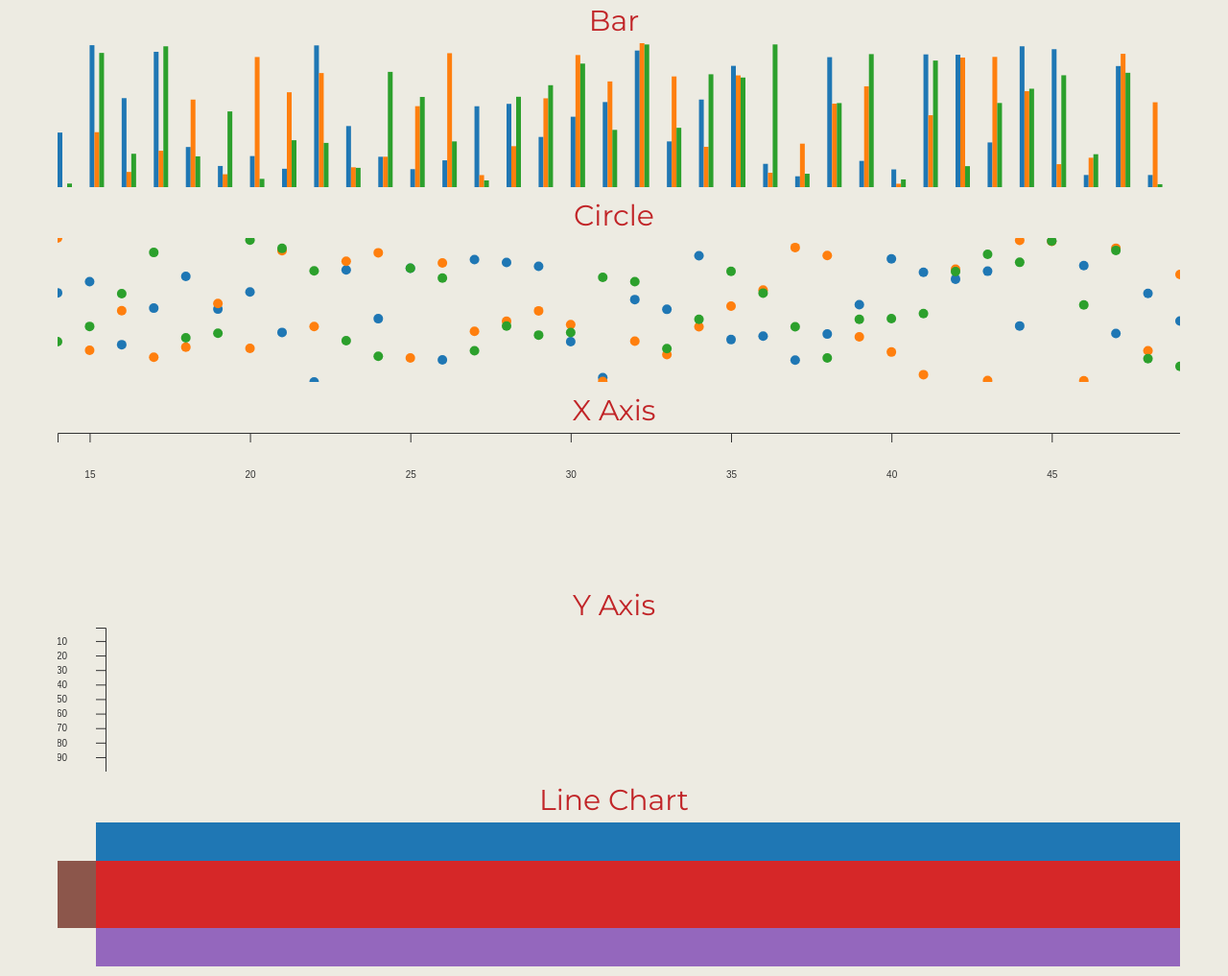
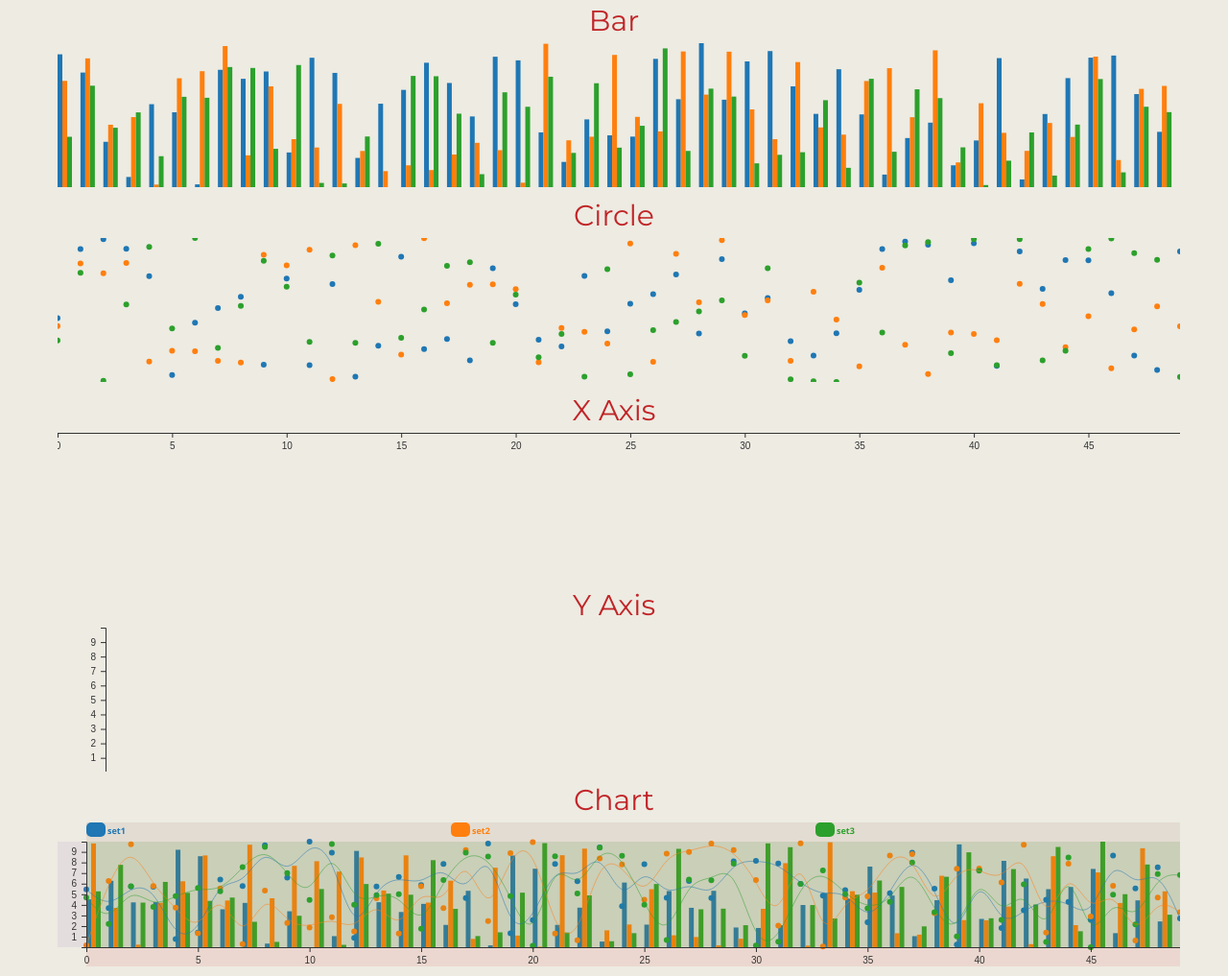
Before and after one commit to faaydemir/reusabled3, a plain HTML site: page index.html in a window 1280 px wide. Shown: the part 495-1512 px from the top of the page at 96% size. Drawn offline with nearby package versions, Linux system fonts and the light colour scheme.

Commit message:
char module  first version

```diff
--- a/index.html
+++ b/index.html
@@ -70,7 +70,7 @@
             </div>
         </div>
         <div class="item">
-            <h2 class="chart-header">Line Chart</h2>
+            <h2 class="chart-header">Chart</h2>
             <div id="linechart" class="chart">
 
             </div>
@@ -92,7 +92,7 @@
     <script src="src/components/tooltip.js"></script>
 
     <script src="src/modules/ModuleBase.js"></script>
-    <script src="src/modules/LineChart.js"></script>
+    <script src="src/modules/Chart.js"></script>
 
     <script src="src/main.js"></script>
 </body>
--- a/src/components/circle.js
+++ b/src/components/circle.js
@@ -17,14 +17,27 @@ class Circle extends d3Base {
             maxY: null,
             x: d => d.x,
             y: d => d.y,
+            z: null,
             mouseOut: null,
             mouseOver: null,
-            r: 5,
+            r: 3,
         };
 
         this._init(container, data, config);
         this._initScales();
         this._draw();
+    }
+    _initScales() {
+        super._initScales();
+
+        if (this.config.z) {
+            this.domainZ = this.config.domainZ || d3.extent(this.__flattenData, this.config.z);
+            this.scaleZ = this.config.scaleZ || d3.scaleLinear()
+                .range([this.config.r / 5, this.config.r])
+                .domain(this.domainZ);
+        } else {
+            this.scaleZ = d => this.config.r;
+        }
     }
     _draw() {
         this._circleContainer = this.container
@@ -48,7 +61,7 @@ class Circle extends d3Base {
                 .attr("class", "circle")
                 .attr("cx", d => this.scaleX(this.config.x(d)))
                 .attr("cy", d => this.scaleY(this.config.y(d)))
-                .attr("r", this.config.r)
+                .attr("r", d => this.scaleZ(this.config.y(d)));
 
         }
 
@@ -70,13 +83,13 @@ class Circle extends d3Base {
                 .attr("class", "circle")
                 .attr("cx", d => this.scaleX(this.config.x(d)))
                 .attr("cy", d => this.scaleY(this.config.y(d)))
-                .attr("r", this.config.r);
+                .attr("r", d => this.scaleZ(this.config.y(d)));
 
             // update
             selection
                 .attr("cx", d => this.scaleX(this.config.x(d)))
                 .attr("cy", d => this.scaleY(this.config.y(d)))
-                .attr("r", this.config.r);
+                .attr("r", d => this.scaleZ(this.config.y(d)));
 
             selection.exit().remove();
         }
--- a/src/components/d3-base.js
+++ b/src/components/d3-base.js
@@ -11,6 +11,11 @@ class d3Base {
         this._updateDraw;
 
 
+    }
+    AppendDataAsync(data) {
+        return new Promise((resolve, reject) => {
+            this.AppendData(data);
+        });
     }
     AppendData(data) {
         this._addData(data);
@@ -80,10 +85,10 @@ class d3Base {
 
 
         let dataArrays = Object.values(this.data);
-        let flattenData = [].concat.apply([], dataArrays);
+        this.__flattenData = [].concat.apply([], dataArrays);
 
-        this.domainX = this.config.domainX || d3.extent(flattenData, this.config.x);
-        this.domainY = this.config.domainY || d3.extent(flattenData, this.config.y);
+        this.domainX = this.config.domainX || d3.extent(this.__flattenData, this.config.x);
+        this.domainY = this.config.domainY || d3.extent(this.__flattenData, this.config.y);
 
         this.scaleX = this.config.scaleX || d3.scaleLinear()
             .range([0, this.config.width])
@@ -91,6 +96,6 @@ class d3Base {
 
         this.scaleY = this.config.scaleY || d3.scaleLinear()
             .range([this.config.height, 0])
-            .domain(this.domainY.reverse());
+            .domain(this.domainY);
     }
 }
--- a/src/components/label.js
+++ b/src/components/label.js
@@ -6,13 +6,15 @@ class Label extends d3Base {
             colorMap: d3.scaleOrdinal(d3.schemeCategory10),
             flow: "X",
             width: "100%",
-            opacity: 1,
+            opacity: 0.7,
             height: "100%",
             format: d => d,
-            labelWidth: 32,
-            labelHeight: 20,
+            labelWidth: 20,
+            labelHeight: 15,
         }
+        this.AppendData = null;
         this._init(container, data, config);
+        this.data = Object.keys(data);
         this._initScales();
         this._draw()
     }
--- a/src/components/line.js
+++ b/src/components/line.js
@@ -8,8 +8,6 @@ class Line extends d3Base {
 
         this._defaultConfig = {
             colorMap: d3.scaleOrdinal(d3.schemeCategory10),
-
-
             yAxisWidth: 40,
             xAxisHeight: 40,
             strokeWidth: 1,
--- a/src/components/xAxis.js
+++ b/src/components/xAxis.js
@@ -23,10 +23,10 @@ class xAxis extends d3Base {
             .scale(this.scaleX)
             .ticks(this.config.tickCount)
             .tickFormat(this.config.format)
-            .tickSizeOuter(40)
-            .tickPadding(30)
-            .tickSizeInner(20)
-            .tickSize(10)
+            .tickSizeOuter(5)
+            .tickPadding(5)
+            .tickSizeInner(5)
+            .tickSize(5)
 
         this.xAxisContainer = this.container
             .append("g")
--- a/src/components/yAxis.js
+++ b/src/components/yAxis.js
@@ -23,10 +23,10 @@ class yAxis extends d3Base {
             .scale(this.scaleY)
             .ticks(this.config.tickCount)
             .tickFormat(this.config.format)
-            .tickSizeOuter(40)
-            .tickPadding(30)
-            .tickSizeInner(20)
-            .tickSize(10)
+            .tickSizeOuter(5)
+            .tickPadding(5)
+            .tickSizeInner(5)
+            .tickSize(5)
 
         this.yAxisContainer = this.container
             .append("g")
--- a/src/main.js
+++ b/src/main.js
@@ -4,7 +4,9 @@ function CreateData(count, start) {
     for (let index = 0; index < count; index++) {
         data.push({
             x: index + start,
-            y: Math.random() * 100
+            y: Math.random() * 10,
+            z: Math.random() * 100,
+            q: Math.random() * 1000
         });
     }
     return data;
@@ -21,13 +23,12 @@ async function AddData(chart, sleepTime, dataCount, addCount) {
 }
 
 let config = {
-    maxDataCount: 73
+    maxDataCount: 101
 }
 let lineChartConfig = {
-    maxDataCount: 100,
+    maxDataCount: 101,
 }
 let chartModuleConfig = {
-    component: ["bar", "circle", "line", "xAxis", "yAxis", "label"],
     components: {
         bar: {
             config: {
@@ -44,17 +45,18 @@ let data = {
     set3: []
 }
 
-let label = new Label("#label", Object.keys(data), {});
+let label = new Label("#label", data, {});
 let line = new Line("#line", data, config);
 let XAxis = new xAxis("#xaxis", data, config);
 let YAxis = new yAxis("#yaxis", data, config);
 let bar = new Bar("#bar", data, config);
 let circle = new Circle("#circle", data, config);
 
-let lineChart = new LineChart("#linechart", data, lineChartConfig);
+let lineChart = new Chart("#linechart", data, lineChartConfig);
 
 AddData(line, 100, 1, 10000);
 AddData(bar, 100, 1, 10000);
 AddData(YAxis, 100, 1, 10000);
 AddData(XAxis, 100, 1, 10000);
 AddData(circle, 100, 1, 10000);
+AddData(lineChart, 100, 1, 10000);
--- a/src/modules/ModuleBase.js
+++ b/src/modules/ModuleBase.js
@@ -1,104 +1,128 @@
 class ModuleBase {
-    constructor(container, config, data) {
+    constructor(container, data, config) {
         this.containers = {};
         this.baseConfig = {
             components: ["bar", "circle", "line", "xAxis", "yAxis", "label"],
-            component: {
+            width: "100%",
+            height: "100%",
+
+        };
+        this.componentConfig = {
             label: {
                 type: Label,
-                    layout: {
+                config: {
                     width: "100%",
-                        height: 40,
-                        position: "absolute",
-                        r: 0,
-                        c: 1,
+                    height: 20,
+                    row: 0,
+                    column: 1,
                 }
             },
             line: {
                 type: Line,
-                    layout: {
+                config: {
                     width: "100%",
                     height: "100%",
-                        position: "absolute",
-                        r: 1,
-                        c: 1,
+                    row: 1,
+                    column: 1,
                 }
             },
             bar: {
-                    type: Line,
-                    layout: {
+                type: Bar,
+                config: {
                     width: "100%",
                     height: "100%",
-                        position: "absolute",
-                        r: 1,
-                        c: 1,
+                    row: 1,
+                    column: 1,
                 }
             },
             circle: {
-                    type: Line,
-                    layout: {
+                type: Circle,
+                config: {
                     width: "100%",
                     height: "100%",
-                        position: "absolute",
-                        r: 1,
-                        c: 1,
+                    row: 1,
+                    column: 1,
                 }
             },
             xAxis: {
                 type: xAxis,
-                    layout: {
+                config: {
                     width: "100%",
-                        height: 40,
-                        position: "absolute",
-                        r: 2,
-                        c: 1,
+                    height: 20,
+                    row: 2,
+                    column: 1,
                 }
             },
             yAxis: {
                 type: yAxis,
-                    layout: {
-                        width: 40,
+                config: {
+                    width: 30,
                     height: "100%",
-                        r: 1,
-                        c: 0,
+                    row: 1,
+                    column: 0,
                 }
             },
-            },
-
-        };
+        }
     }
     _init(container, data, config) {
         this.config = MergeTo(this.baseConfig, MergeTo(this._defaultConfig, config));
+        this.data = clone(data);
         this._initContainer(container);
         this._initLayout();
-        this._initScales();
-        this.data = clone(data);
+        this._initComponents();
+
     }
 
     _initLayout() {
         let colorMap = d3.scaleOrdinal(d3.schemeCategory10);
         this.grid = new AutoGrid(this.container);
         let calculatedLayout = {};
-        for (let component in this.config.component) {
-            if (!(this.config.component[component])) continue;
-            let cLayout = this.config.component[component].layout
-            this.grid.AddItem(cLayout.c, cLayout.r, cLayout.width, cLayout.height);
+        this.config.components.forEach(
+            component => {
+                if ((this.componentConfig[component])) {
+                    let cLayout = this.componentConfig[component].config
+                    this.grid.AddItem(cLayout.column, cLayout.row, cLayout.width, cLayout.height);
                 }
+            });
 
         this.grid.Update();
 
-        for (let component in this.config.component) {
-            if (!this.config.component[component]) continue;
-            let cLayout = this.config.component[component].layout;
+        this.config.components.forEach(
+            component => {
+                if (this.componentConfig[component]) {
+                    let cLayout = this.componentConfig[component].config;
 
-            let ly = this.grid.GetLayout(cLayout.c, cLayout.r, cLayout.width, cLayout.height);
-            this.containers[component] = this.container.append("g").attr("width", ly.width).attr("height", ly.height).attr("transform", ly.translate).append("rect").attr("width", ly.width).attr("height", ly.height).style("fill", colorMap(component));
+                    let ly = this.grid.GetLayout(cLayout.column, cLayout.row, cLayout.width, cLayout.height);
+                    this.containers[component] = this.container.append("g").attr("width", ly.width).attr("height", ly.height).attr("transform", ly.translate);
+
+                    // for debug
+                    // delete later
+                    this.containers[component].append("rect").attr("width", ly.width).attr("height", ly.height).attr("opacity", 0.1).style("fill", colorMap(component))
                 }
+            });
 
 
     }
-    _initScales() {
+    _initComponents() {
+        this.components = {}
+        this.config.components.forEach(
+            component => {
+                if ((this.componentConfig[component])) {
+                    let container = this.containers[component];
+                    let config = MergeTo(this.componentConfig[component].config, this.config);
+                    let data = this.data;
+                    this.components[component] = new this.componentConfig[component].type(container, data, config);
+                }
+            });
+    }
 
+    AppendData(data) {
+
+        this.config.components.forEach(
+            component => {
+                if (this.components[component].AppendData)
+                    this.components[component].AppendData(data);
+            });
     }
     _initContainer(container) {
         if (typeof container === "string") { // if #divId , or  .divclass
```
Also changed, not shown: src/helpers/layout-manager.js (deleted, +0 -86 lines), src/modules/Chart.js (added, +10 -0 lines), src/modules/LineChart.js (deleted, +0 -10 lines). Lines whose indentation alone changed are shown as unchanged.
